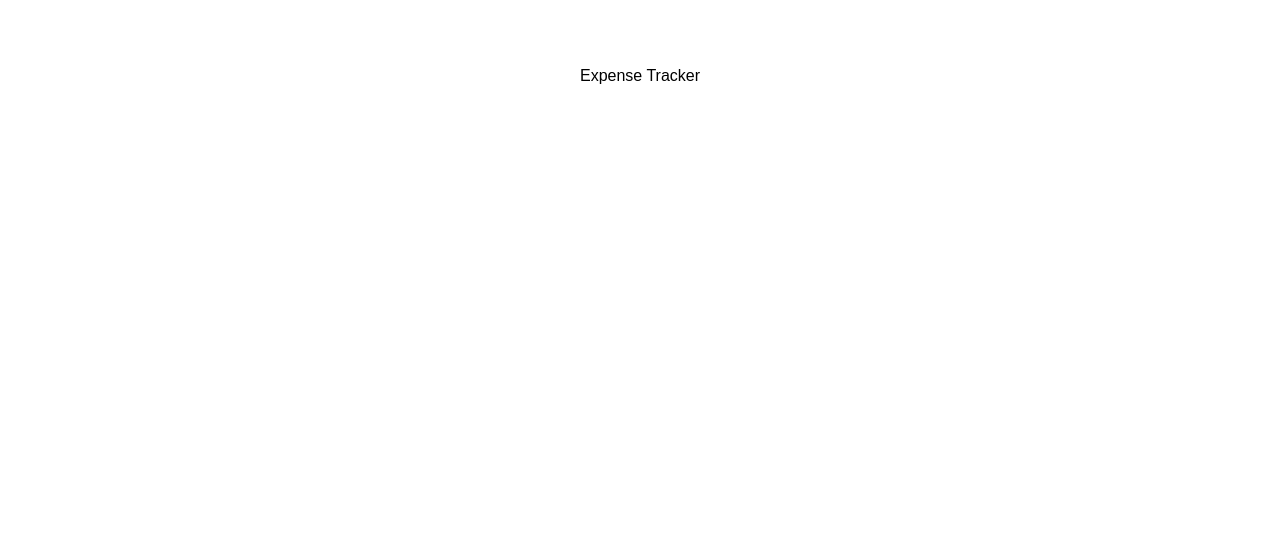
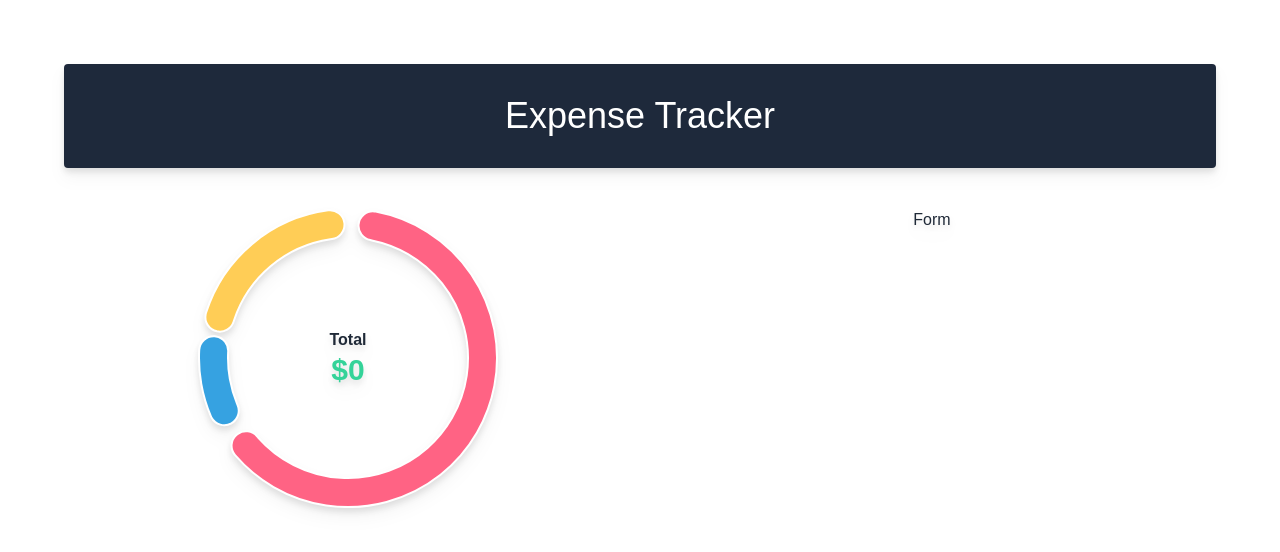
Before and after one commit to mrinnnmoy/expense-tracker-client, a React (Create React App) app: page / in a window 1280 px wide. Shown: the top 552 px of the page. Built offline with nearby package versions, Linux system fonts and the light colour scheme.

Commit message:
build chart-section

```diff
--- a/src/App.js
+++ b/src/App.js
@@ -1,9 +1,19 @@
-import './App.css';
+import "./App.css";
+import Form from "./components/Form";
+import Graph from "./components/Graph";
 
 function App() {
   return (
     <div className="App">
-      Expense Tracker
+      <div className="container mx-auto max-w-6xl text-center drop-shadow-lg text-gray-800">
+        <h1 className="text-4xl py-8 mb-10 bg-slate-800 text-white rounded">
+          Expense Tracker
+        </h1>
+        <div className="grid md:grid-cols-2 gap-4">
+          <Graph />
+          <Form />
+        </div>
+      </div>
     </div>
   );
 }
--- /dev/null
+++ b/src/components/Form.jsx
@@ -0,0 +1,9 @@
+import React from 'react';
+
+const Form = () => {
+  return (
+    <div>Form</div>
+  )
+};
+
+export default Form;
--- /dev/null
+++ b/src/components/Graph.jsx
@@ -0,0 +1,44 @@
+import React from 'react';
+import { Doughnut } from "react-chartjs-2";
+import { Chart, ArcElement } from "chart.js";
+
+Chart.register(ArcElement);
+
+const config = {
+  data: {
+    datasets: [{
+      data: [300, 50, 100],
+      backgroundColor: [
+        'rgb(255, 99, 132)',
+        'rgb(54, 162, 225)',
+        'rgb(255, 205, 86)',
+      ],
+      hoverOffset: 4,
+      borderRadius: 30,
+      spacing: 10
+    }]
+  },
+  options: {
+    cutout: 115
+  }
+};
+
+const Graph = () => {
+  return (
+    <div className='flex justify-content max-w-xs mx-auto'>
+      <div className="item">
+        <div className="chart relative">
+          <Doughnut {...config}></Doughnut>
+          <h3 className='mb-4 font-bold title'>Total
+            <span className='block text-3xl text-emerald-400'>${0}</span>
+          </h3>
+        </div>
+        <div className="flex flex-col py-10 gap-4">
+          {/* Labels */}
+        </div>
+      </div>
+    </div>
+  )
+};
+
+export default Graph;
```
